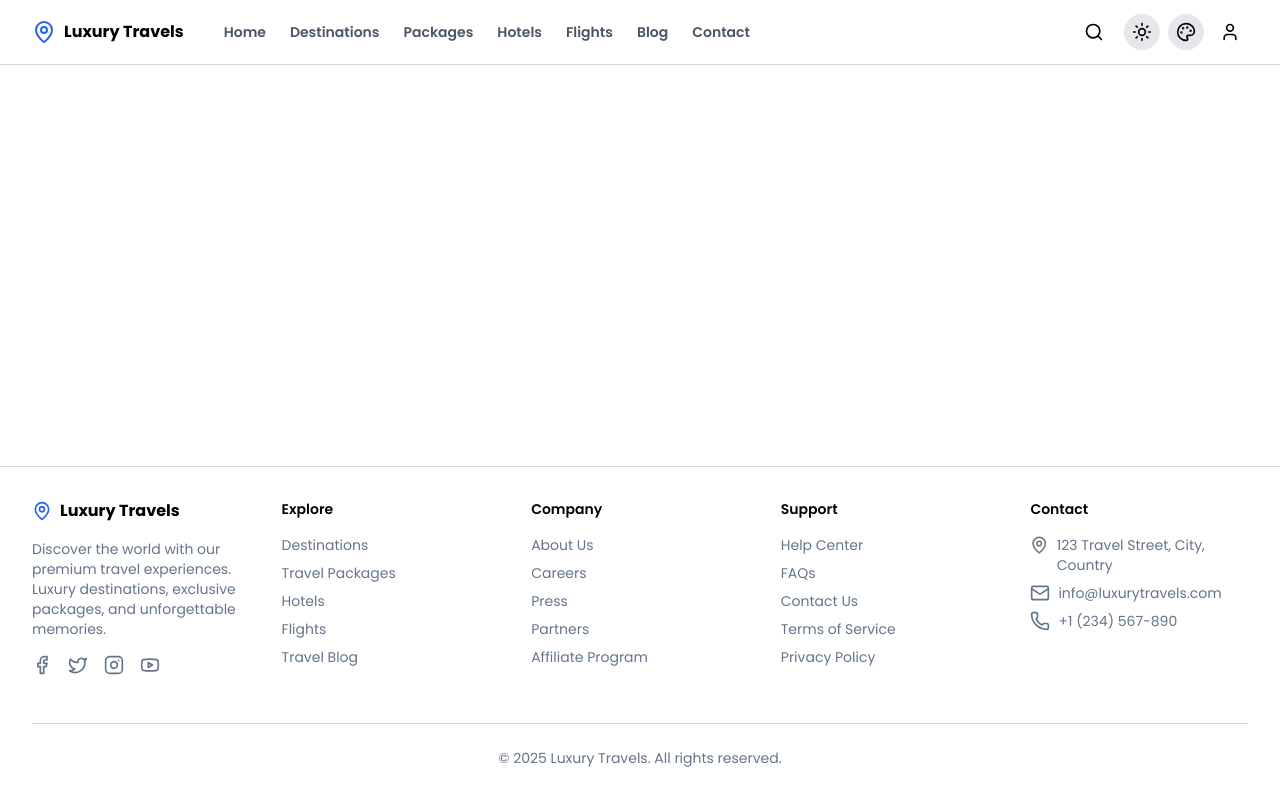
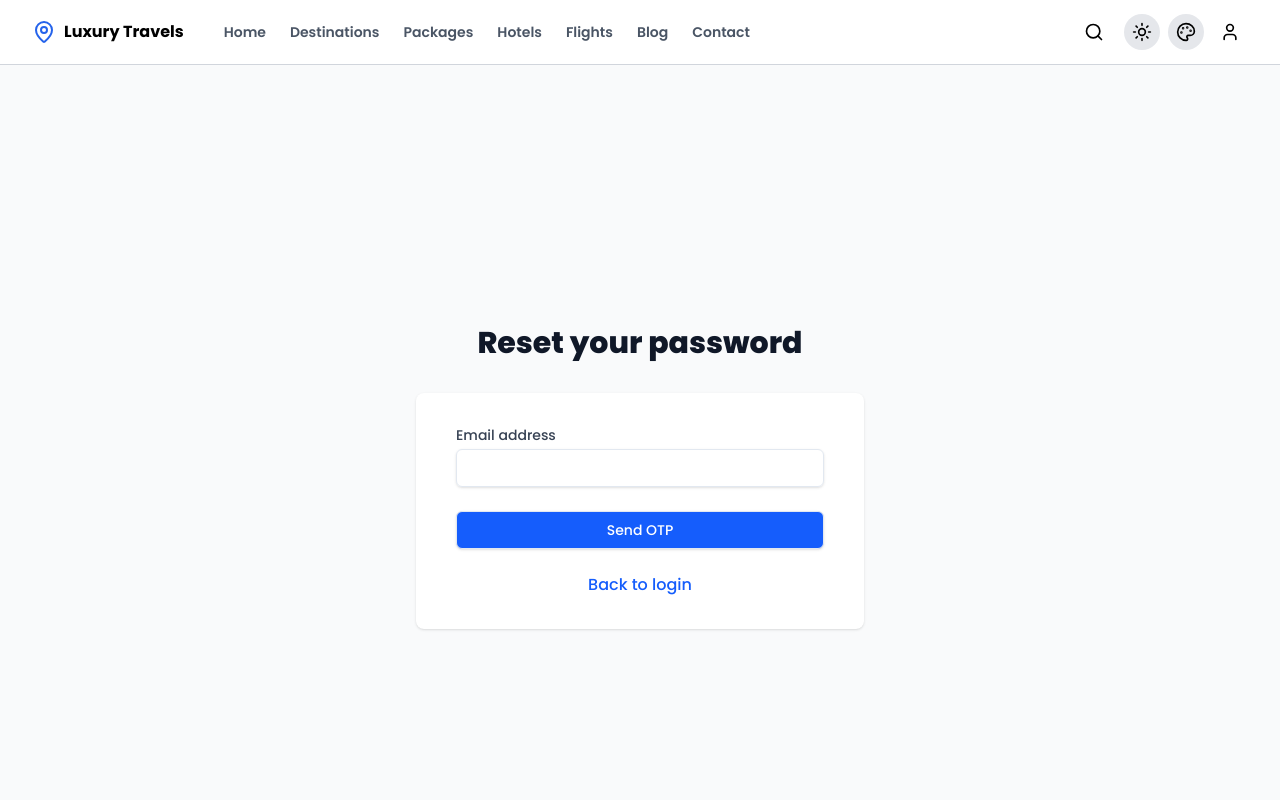
Before and after one commit to NIDHARSAN-V/HelloGTX, a React (Vite) app in the folder frontend/: page /forgot-password in a window 1280 px wide. Shown: the top 800 px of the page. Built offline with nearby package versions, Linux system fonts and the light colour scheme.

Commit message:
updated the routes

```diff
--- a/frontend/src/App.jsx
+++ b/frontend/src/App.jsx
@@ -13,6 +13,7 @@ import ItineraryForm from "./pages/ItineraryForm/ItineraryForm";
 import PackageDetailsPage from "./pages/pakages/PackageDetailsPage";
 import AuthLogin from "./pages/auth/AuthLogin";
 import AuthRegister from "./pages/auth/AuthRegister";
+import ForgotPassword from "./pages/auth/ForgotPassword";
 
 const RootLayout = () => {
   return (
@@ -24,6 +25,7 @@ const RootLayout = () => {
             <Route path="/" element={<Home />} />
             <Route path="/login" element={<AuthLogin />} />
             <Route path="/register" element={<AuthRegister />} />
+            <Route path="/forgot-password" element={<ForgotPassword />} />
             <Route path="/destinations" element={<DestinationsPage />} />
             <Route path="/hotels" element={<HotelsPage />} />
             <Route path="/hotels/:id" element={<HotelDetailPage />} />
--- a/frontend/src/pages/auth/ForgotPassword.jsx
+++ b/frontend/src/pages/auth/ForgotPassword.jsx
@@ -60,7 +60,7 @@ const ForgotPassword = () => {
 
       if (result.payload?.success) {
         setResetStep(3);
-        setTimeout(() => navigate('/auth/login'), 3000);
+        setTimeout(() => navigate('/login'), 3000);
       }
     } finally {
       setIsSubmitting(false);
@@ -342,7 +342,7 @@ const ForgotPassword = () => {
           {/* Back to Login Link */}
           <div className="mt-6 text-center">
             <Link
-              to="/auth/login"
+              to="/login"
               className="font-medium text-blue-600 hover:text-blue-500"
             >
               Back to login
```
Also changed, not shown: 1 other file (tests, documents, lock files or other folders).
